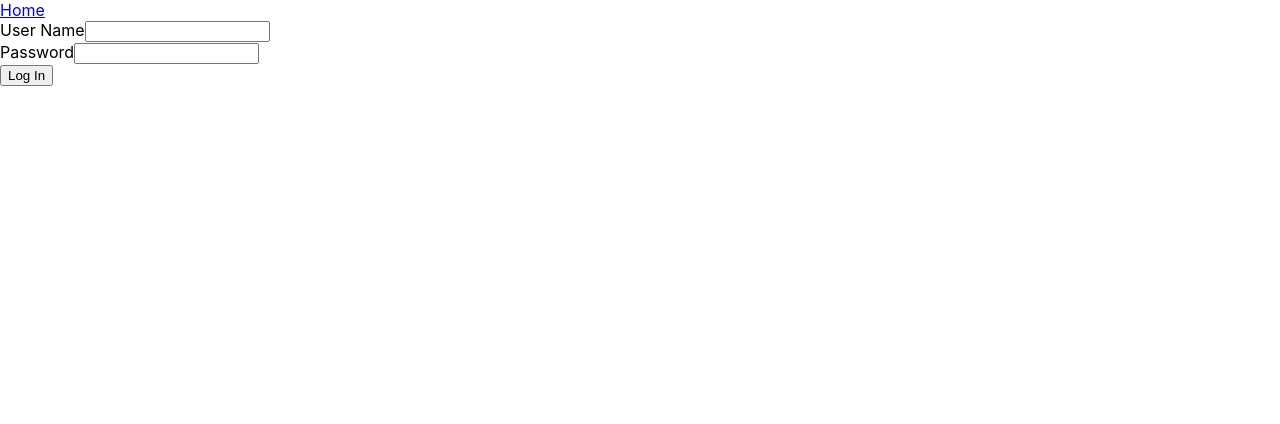
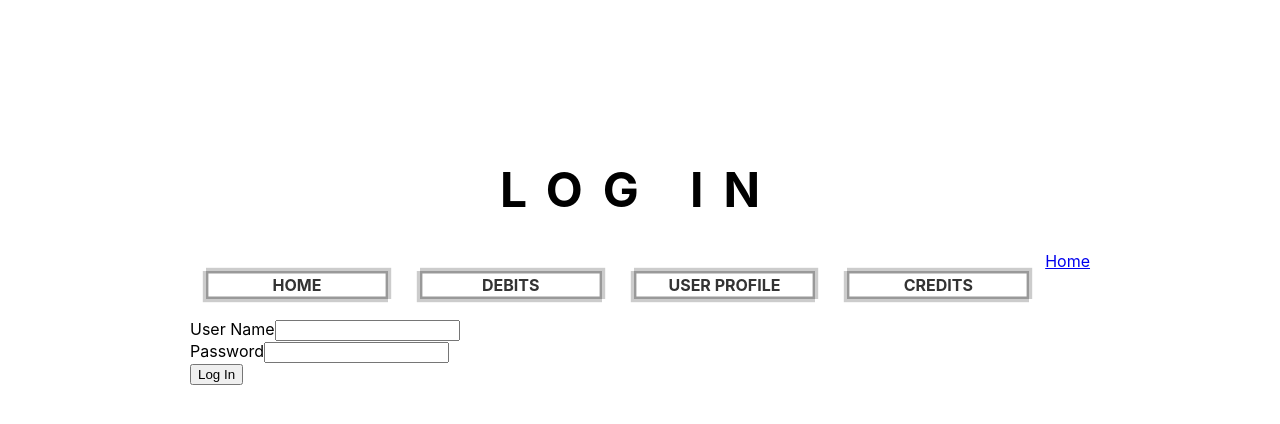
Before and after one commit to Wilfred0zz/Bank-of-React, a React (Create React App) app: page /login in a window 1280 px wide. Shown: the top 424 px of the page. Built offline with nearby package versions, Linux system fonts and the light colour scheme; the HTML template or start-up script is replaced by a standard one.

Commit message:
updated nav bar styling completed close #6

```diff
--- a/src/App.css
+++ b/src/App.css
@@ -39,7 +39,8 @@
 
 .heading {
   color: #000;
-  font-weight: 700;
+  font-weight: 700 !important;
+  width: 100%;
   text-transform: uppercase;
   text-align: center;
   display: block;
@@ -56,6 +57,8 @@
   font-weight: bold;
   text-align: center;
   letter-spacing: 10px;
+  width: 100%;
+  margin: 10% auto;
   color: hotpink;
   animation: slideInRight 2s ease-out;
 }
@@ -102,10 +105,42 @@
 }
 
 .user-nav {
-  padding: 20px;
-  text-align: left;
+  height: 20px;
   flex-grow: 1;
-  width: 22%;
+  width: 12%;
+  position: relative;
+  float: left;
+  padding: 0.25em 1em;
+  margin: 1.25em 1em;
+  text-transform: uppercase;
+  cursor: pointer;
+  background: rgba(255, 255, 255, 0.8);
+  text-align: center;
+
+  transition-duration: 0.3s;
+  transition-timing-function: ease-in-out;
+  transition-property: background, color, padding, border-radius;
+  box-shadow: 0.1em -0.1em 0 0.1em rgba(0, 0, 0, 0.2),
+    inset 0 0 0 0.15em rgba(0, 0, 0, 0.4),
+    -0.1em 0.1em 0 0.1em rgba(0, 0, 0, 0.2);
+  text-decoration: none;
+  color: #333;
+  font-weight: 700;
+}
+
+.user-nav:hover {
+  background-color: hotpink;
+  padding-left: 3em;
+  color: #fff;
+}
+
+.user-nav:after {
+  position: absolute;
+  z-index: -1;
+  content: "";
+  right: 0;
+  border-radius: 50%;
+  box-shadow: 1em 1em 0 2em rgba(255, 255, 255, 0.5);
 }
 .heading span {
   display: inline-block;
--- a/src/components/Credits.jsx
+++ b/src/components/Credits.jsx
@@ -1,67 +1,68 @@
-import React, { Component } from 'react';
-import {Link} from 'react-router-dom';
-import AccountBalance from './AccountBalance';
-class Credits extends Component{
+import React, { Component } from "react";
+import { Link } from "react-router-dom";
+import AccountBalance from "./AccountBalance";
+class Credits extends Component {
   constructor(props) {
     super(props);
     this.state = {
-          PastDebts:[],
-          newDescription:"",
-          newAmount:0,
+      PastDebts: [],
+      newDescription: "",
+      newAmount: 0,
     };
   }
 
-    fetchCredits= async(event) =>{
+  fetchCredits = async (event) => {
     try {
-            let response = await fetch('https://moj-api.herokuapp.com/credits', {method: 'GET',});
+      let response = await fetch("https://moj-api.herokuapp.com/credits", {
+        method: "GET",
+      });
       const result = await response.json();
       const status = response.status;
       if (status === 400 || status === 500) {
-                console.log(result.error)
-            } else{
-                this.setState({PastDebts:result});
+        console.log(result.error);
+      } else {
+        this.setState({ PastDebts: result });
         console.log(result);
       }
-        }
-        catch(error){
+    } catch (error) {
       console.log(error);
     }
-    }
+  };
 
-    componentDidMount(){
+  componentDidMount() {
     this.fetchCredits();
   }
 
-    onChange= (string,event) =>{
-        this.setState({[string]:event.target.value});
-    }
+  onChange = (string, event) => {
+    this.setState({ [string]: event.target.value });
+  };
 
-    onSubmit=(event) =>{
+  onSubmit = (event) => {
     event.preventDefault();
-        if(this.state.newDescription===""||this.state.newAmount === ""){
-            alert("please make sure you filled out both options before submitting")
+    if (this.state.newDescription === "" || this.state.newAmount === "") {
+      alert("please make sure you filled out both options before submitting");
     }
     this.AddCredit();
-    }
+  };
 
-    AddCredit = async(event) =>{
+  AddCredit = async (event) => {
     const newCredit = {
-            "description" : this.state.newDescription,
-            "amount" : this.state.newAmount,
-            "date" : new Date(Date.now()).toLocaleDateString(),
-        }
+      description: this.state.newDescription,
+      amount: this.state.newAmount,
+      date: new Date(Date.now()).toLocaleDateString(),
+    };
     console.log(newCredit);
-        let CopyPastDebts =[...this.state.PastDebts, newCredit];
+    let CopyPastDebts = [...this.state.PastDebts, newCredit];
     this.props.creditAdder(this.state.newAmount);
-        this.setState({PastDebts: CopyPastDebts})
-        try{
-            const response = await fetch('https://moj-api.herokuapp.com/credits', {
-                headers:{
-                  'Accept': 'application/json',
-                  'Content-Type': 'application/json'
+    this.setState({ PastDebts: CopyPastDebts });
+    try {
+      const response = await fetch("https://moj-api.herokuapp.com/credits", {
+        headers: {
+          Accept: "application/json",
+          "Content-Type": "application/json",
         },
-                method: 'POST',
-                body: JSON.stringify(newCredit)
+        method: "POST",
+        body: JSON.stringify(newCredit),
       });
       const status = response.status;
       const result = await response.json();
@@ -71,24 +72,37 @@ class Credits extends Component{
       } else {
         console.log("Successfully sent information");
       }
-
-        }catch (error) {
+    } catch (error) {
       console.log(error);
     }
-    }
+  };
 
-
-    render(){
-        const {newDescription}=this.state.newDescription;
-        const {newAmount}= this.state.newAmount;
+  render() {
+    const { newDescription } = this.state.newDescription;
+    const { newAmount } = this.state.newAmount;
     return (
-            <div>
-                <header><h1>Credits</h1></header>
+      <div className="main-content">
+        <h1 className="heading">Credits</h1>
+        <Link className="user-nav" to="/">
+          Home
+        </Link>
+        <br />
+        <Link className="user-nav" to="/LogIn">
+          Log in
+        </Link>
+        <br />
+        <Link className="user-nav" to="/userProfile">
+          User Profile
+        </Link>
+        <Link className="user-nav" to="/Debits">
+          Debits
+        </Link>
+        <AccountBalance accountBalance={this.props.accountBalance} />
         <div className="AllCredits">
           <ul>
             {this.state.PastDebts.map((info) => (
               <p>
-                                {"$"+info.amount + " "}
+                {"$" + info.amount + " "}
                 {info.description + " "}
                 {info.date}
               </p>
@@ -97,23 +111,21 @@ class Credits extends Component{
         </div>
         <form onSubmit={this.onSubmit}>
           <label>Description: </label>
-                    <input type="text" onChange={(event)=>this.onChange("newDescription",event)} value={newDescription}/>
+          <input
+            type="text"
+            onChange={(event) => this.onChange("newDescription", event)}
+            value={newDescription}
+          />
           <label>Amount: </label>
-                    <input type="text" onChange={(event)=>this.onChange("newAmount",event)} value={newAmount}/>
+          <input
+            type="text"
+            onChange={(event) => this.onChange("newAmount", event)}
+            value={newAmount}
+          />
           <input type="submit" value="Add Credit" />
-
         </form>
-                <br/>
-
-                <AccountBalance accountBalance={this.props.accountBalance}/>
-                <br/>
-                <Link to="/">Home</Link>
-                <br/>
-                <Link to ="/LogIn">Log in</Link>
-                <br/>
-                <Link to="/userProfile">User Profile</Link>
       </div>
-        )
+    );
   }
 }
 
--- a/src/components/Debits.jsx
+++ b/src/components/Debits.jsx
@@ -1,67 +1,69 @@
-import React, { Component } from 'react';
-import {Link} from 'react-router-dom';
-import AccountBalance from './AccountBalance';
-class Debits extends Component{
+import React, { Component } from "react";
+import { Link } from "react-router-dom";
+import AccountBalance from "./AccountBalance";
+class Debits extends Component {
   constructor(props) {
     super(props);
     this.state = {
-          PastDebts:[],
-          newDescription:"",
-          newAmount:0,
+      PastDebts: [],
+      newDescription: "",
+      newAmount: 0,
     };
   }
 
-    fetchDebits= async(event) =>{
+  fetchDebits = async (event) => {
     try {
-            let response = await fetch('https://moj-api.herokuapp.com/debits', {method: 'GET',});
+      let response = await fetch("https://moj-api.herokuapp.com/debits", {
+        method: "GET",
+      });
       const result = await response.json();
       const status = response.status;
       if (status === 400 || status === 500) {
-                console.log(result.error)
-            } else{
-                this.setState({PastDebts:result});
+        console.log(result.error);
+      } else {
+        this.setState({ PastDebts: result });
         console.log(result);
       }
-        }
-        catch(error){
+    } catch (error) {
       console.log(error);
     }
-    }
+  };
 
-    componentDidMount(){
+  componentDidMount() {
     this.fetchDebits();
   }
 
-    onChange= (string,event) =>{//sets the Zip state to that of the one user entered
-        this.setState({[string]:event.target.value});
-    }
+  onChange = (string, event) => {
+    //sets the Zip state to that of the one user entered
+    this.setState({ [string]: event.target.value });
+  };
 
-    onSubmit=(event) =>{
+  onSubmit = (event) => {
     event.preventDefault();
-        if(this.state.newDescription===""||this.state.newAmount === ""){
-            alert("please make sure you filled out both options before submitting")
+    if (this.state.newDescription === "" || this.state.newAmount === "") {
+      alert("please make sure you filled out both options before submitting");
     }
     this.AddDebit();
-    }
+  };
 
-    AddDebit = async(event) =>{
+  AddDebit = async (event) => {
     const newDebit = {
-            "description" : this.state.newDescription,
-            "amount" : this.state.newAmount,
-            "date" : new Date(Date.now()).toLocaleDateString(),
-        }
+      description: this.state.newDescription,
+      amount: this.state.newAmount,
+      date: new Date(Date.now()).toLocaleDateString(),
+    };
     console.log(newDebit);
-        let CopyPastDebts =[...this.state.PastDebts,newDebit];
+    let CopyPastDebts = [...this.state.PastDebts, newDebit];
     this.props.handler(this.state.newAmount);
-        this.setState({PastDebts: CopyPastDebts})
-        try{
-            const response = await fetch('https://moj-api.herokuapp.com/debits', {
-                headers:{
-                  'Accept': 'application/json',
-                  'Content-Type': 'application/json'
+    this.setState({ PastDebts: CopyPastDebts });
+    try {
+      const response = await fetch("https://moj-api.herokuapp.com/debits", {
+        headers: {
+          Accept: "application/json",
+          "Content-Type": "application/json",
         },
-                method: 'POST',
-                body: JSON.stringify(newDebit)
+        method: "POST",
+        body: JSON.stringify(newDebit),
       });
       const status = response.status;
       const result = await response.json();
@@ -71,24 +73,39 @@ class Debits extends Component{
       } else {
         console.log("Successfully sent information");
       }
-
-        }catch (error) {
+    } catch (error) {
       console.log(error);
     }
-    }
+  };
 
+  render() {
+    const { newDescription } = this.state.newDescription;
+    const { newAmount } = this.state.newAmount;
+    return (
+      <div className="main-content">
+        <h1 className="heading">Debits</h1>
+        <Link className="user-nav" to="/">
+          Home
+        </Link>
+        <br />
+        <Link className="user-nav" to="/LogIn">
+          Log in
+        </Link>
+        <br />
+        <Link className="user-nav" to="/userProfile">
+          User Profile
+        </Link>
 
-    render(){
-        const {newDescription}=this.state.newDescription;
-        const {newAmount}= this.state.newAmount;
-        return (
-            <div>
-                <header><h1>Debits</h1></header>
+        <br />
+        <Link className="user-nav" to="/Credits">
+          Credits
+        </Link>
+        <AccountBalance accountBalance={this.props.accountBalance} />
         <div className="AllDebits">
           <ul>
             {this.state.PastDebts.map((info) => (
               <p>
-                                {"$"+info.amount + " "}
+                {"$" + info.amount + " "}
                 {info.description + " "}
                 {info.date}
               </p>
@@ -97,23 +114,24 @@ class Debits extends Component{
         </div>
         <form onSubmit={this.onSubmit}>
           <label>Description: </label>
-                    <input type="text" onChange={(event)=>this.onChange("newDescription",event)} value={newDescription}/>
+          <input
+            type="text"
+            onChange={(event) => this.onChange("newDescription", event)}
+            value={newDescription}
+          />
           <label>Amount: </label>
-                    <input type="text" onChange={(event)=>this.onChange("newAmount",event)} value={newAmount}/>
+          <input
+            type="text"
+            onChange={(event) => this.onChange("newAmount", event)}
+            value={newAmount}
+          />
           <input type="submit" value="Add Debit" />
+        </form>
+        <br />
 
-                </form>
-                <br/>
-
-                <AccountBalance accountBalance={this.props.accountBalance}/>
-                <br/>
-                <Link to="/">Home</Link>
-                <br/>
-                <Link to ="/LogIn">Log in</Link>
-                <br/>
-                <Link to="/userProfile">User Profile</Link>
+        <br />
       </div>
-        )
+    );
   }
 }
 
--- a/src/components/LogIn.jsx
+++ b/src/components/LogIn.jsx
@@ -34,7 +34,22 @@ class LogIn extends Component {
     }
 
     return (
-      <div>
+      <div className="main-content">
+        <h1 className="heading">Log In</h1>
+        <Link className="user-nav" to="/">
+          Home
+        </Link>
+        <Link className="user-nav" to="/Debits">
+          Debits
+        </Link>
+        <Link className="user-nav" to="/userProfile">
+          User Profile
+        </Link>
+
+        <br />
+        <Link className="user-nav" to="/Credits">
+          Credits
+        </Link>
         <Link className="user-login" to="/">
           Home
         </Link>
--- a/src/components/UserProfile.jsx
+++ b/src/components/UserProfile.jsx
@@ -1,16 +1,31 @@
-import React, {Component} from 'react';
-import {Link} from 'react-router-dom';
-import AccountBalance from './AccountBalance';
+import React, { Component } from "react";
+import { Link } from "react-router-dom";
+import AccountBalance from "./AccountBalance";
 class UserProfile extends Component {
   render() {
     return (
-        <div>
-        <Link to="/">Home</Link>
-          <h1>User Profile</h1>
-          <AccountBalance accountBalance={this.props.accountBalance}/>
-          <div>Username: {this.props.userName}</div>
-          <div>Member Since: {this.props.memberSince}</div>
-        </div>
+      <div className="main-content">
+        <h1 className="heading">User Profile</h1>
+        <Link className="user-nav" to="/">
+          Home
+        </Link>
+        <Link className="user-nav" to="/LogIn">
+          Log in
+        </Link>
+        <br />
+
+        <Link className="user-nav" to="/Debits">
+          Debits
+        </Link>
+        <br />
+        <Link className="user-nav" to="/Credits">
+          Credits
+        </Link>
+
+        <AccountBalance accountBalance={this.props.accountBalance} />
+        <div>Username: {this.props.userName}</div>
+        <div>Member Since: {this.props.memberSince}</div>
+      </div>
     );
   }
 }
```
Lines whose indentation alone changed are shown as unchanged.
